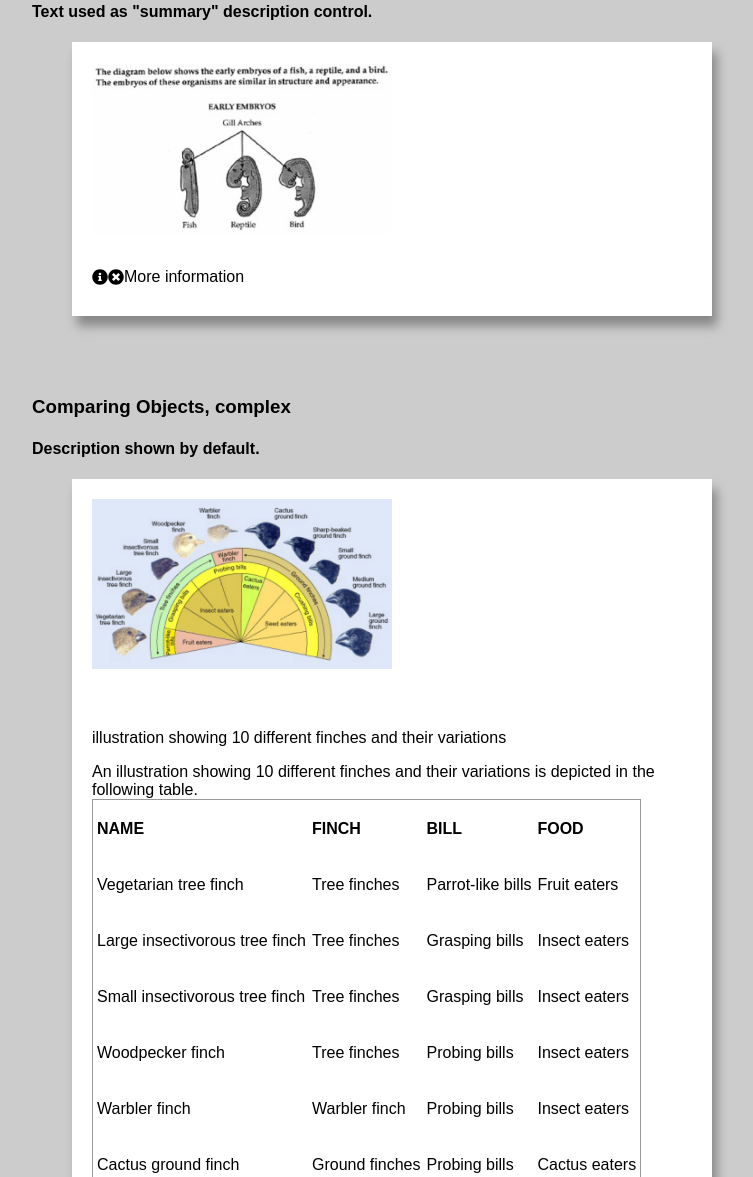
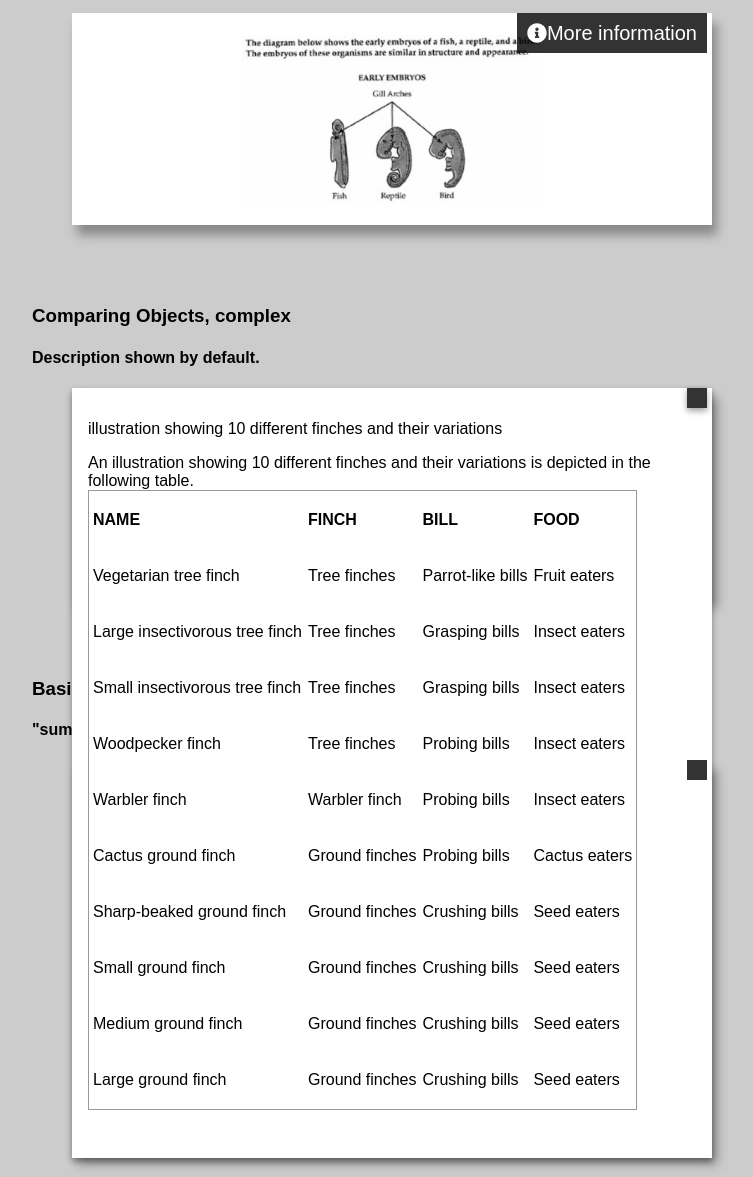
Before and after one commit to diagram-codesprint/ExtendedImageDescriptions, a website: page examples/examples.html in a window 1280 px wide. Shown: the part 1004-2181 px from the top of the page, without its empty margins (26-779 px from the left). Drawn offline with Linux system fonts and the light colour scheme.

Commit message:
add styles for details on expansion

```diff
--- a/examples/examples.css
+++ b/examples/examples.css
@@ -16,19 +16,72 @@ figure {
   margin-bottom: 80px;
   background-color: #fff;
   box-shadow: 5px 10px 10px #888888;
+  position: relative;
+}
+
+details {
+  display: block;
+  top: 0;
+  height: 100%;
+  overflow-y: visible;
+  z-index: 1050;
+  font-size: 16px;
+  width: 100%;
+}
+
+summary {
+  display: block;
+  color: white;
+  background-color: rgba(0, 0, 0, 0.8);
+  font-size: 1.25rem;
+  line-height: 1;
+  padding: 0.5em;
+  top: 0;
+  right: 0;
+  cursor: pointer;
+}
+
+details[open] svg.closed {
+  display: none;
+}
+details[open] svg.opened {
+  display: block;
+}
+
+details svg.closed {
+  display: block;
+}
+
+details svg.opened {
+  display: none;
+}
+
+detail details[open] :last-child {
+  background-color: #fff;
+  padding: 1rem;
+}
+
+details[open] summary {
+  top: 0;
+  background-color: rgba(0, 0, 0, 0.8);
+  color: #fff;
+  box-shadow: 0 3px 6px rgba(0, 0, 0, 0.16), 0 3px 6px rgba(0, 0, 0, 0.23);
+  transform-origin: top;
 }
 
 figure img {
-  width: 300px;
+  display: block;
+  margin: 0 auto;
 }
 
-details {
-  margin: 10px 0 0 0;
-  font-size: 16px;
+figure details {
+  position: absolute;
+  top: 0;
+  right: 0;
 }
 
-summary {
-  padding: 20px 0px 10px 0px;
+img {
+  max-width: 100%;
 }
 
 table {
@@ -41,6 +94,7 @@ td {
 
 /* animations */
 summary {
+  margin: 0 5px;
   display: flex;
   align-items: center;
 }
@@ -63,6 +117,12 @@ summary::details-marker {
 details summary + div {
   overflow-y: hidden;
   transition: height var(--duration-expand) var(--easing-standard);
+  top: 0;
+  background-color: #fff;
+  box-shadow: 0 3px 6px rgba(0, 0, 0, 0.16), 0 3px 6px rgba(0, 0, 0, 0.23);
+  padding: 1rem;
+  cursor: -webkit-grab;
+  cursor: grab;
 }
 
 /* details marker: an element-version of the ::details-marker pseudo-element */
@@ -108,3 +168,36 @@ details[open] .details-marker.up.closing {
     transition: none !important;
   }
 }
+
+summary {
+  box-sizing: border-box;
+  position: absolute;
+}
+
+details:not(.dragging) {
+  transition: top 195ms cubic-bezier(0, 0, 0.2, 1),
+    left 195ms cubic-bezier(0, 0, 0.2, 1);
+}
+
+/* when using a mouse, show the summary on figure-hover (hide by default) */
+@media (pointer: fine) {
+  summary {
+    color: transparent;
+    background-color: transparent;
+  }
+  figure:hover summary {
+    color: white;
+    background-color: rgba(0, 0, 0, 0.8);
+  }
+}
+
+summary .fas {
+  float: right;
+}
+
+summary:focus {
+  outline: none;
+  color: #fff;
+  background-color: rgba(0, 0, 0, 0.8);
+  box-shadow: 0 0 1px 3px rgba(59, 153, 252, 0.65);
+}
```
